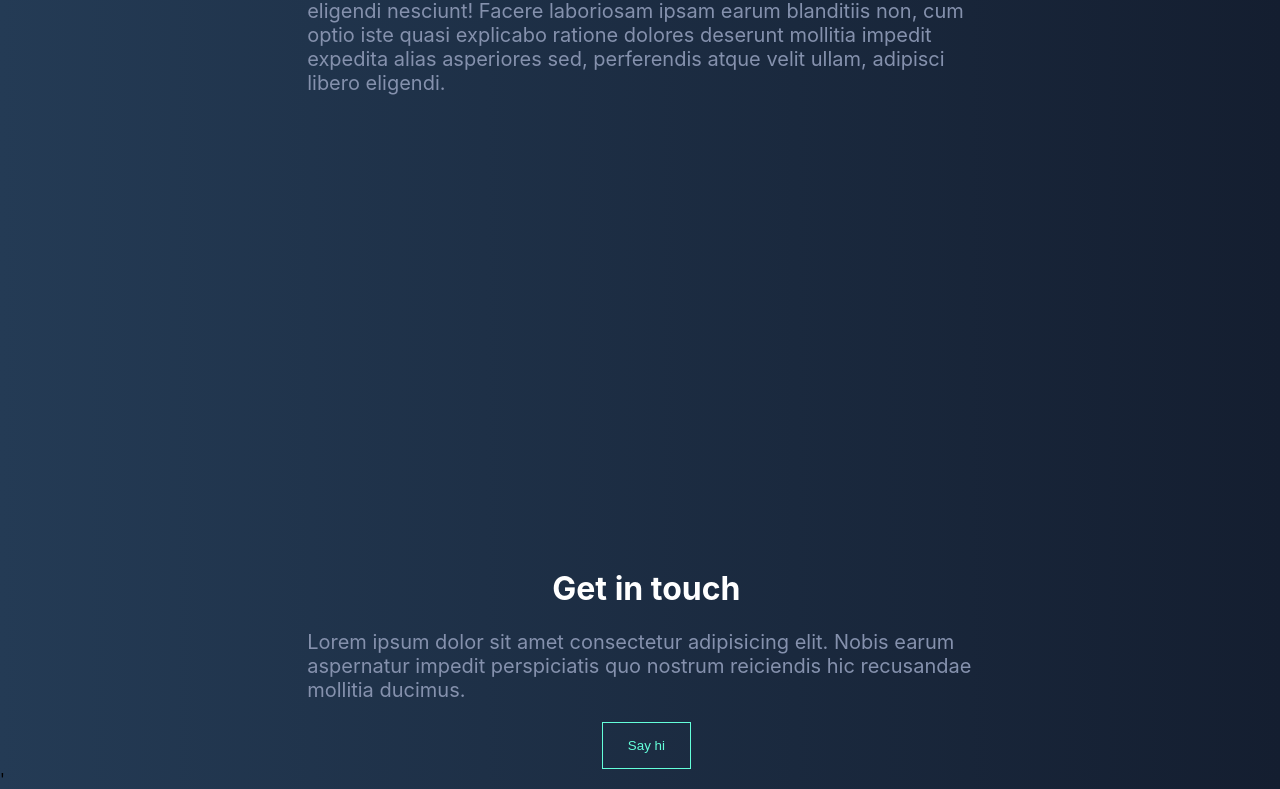
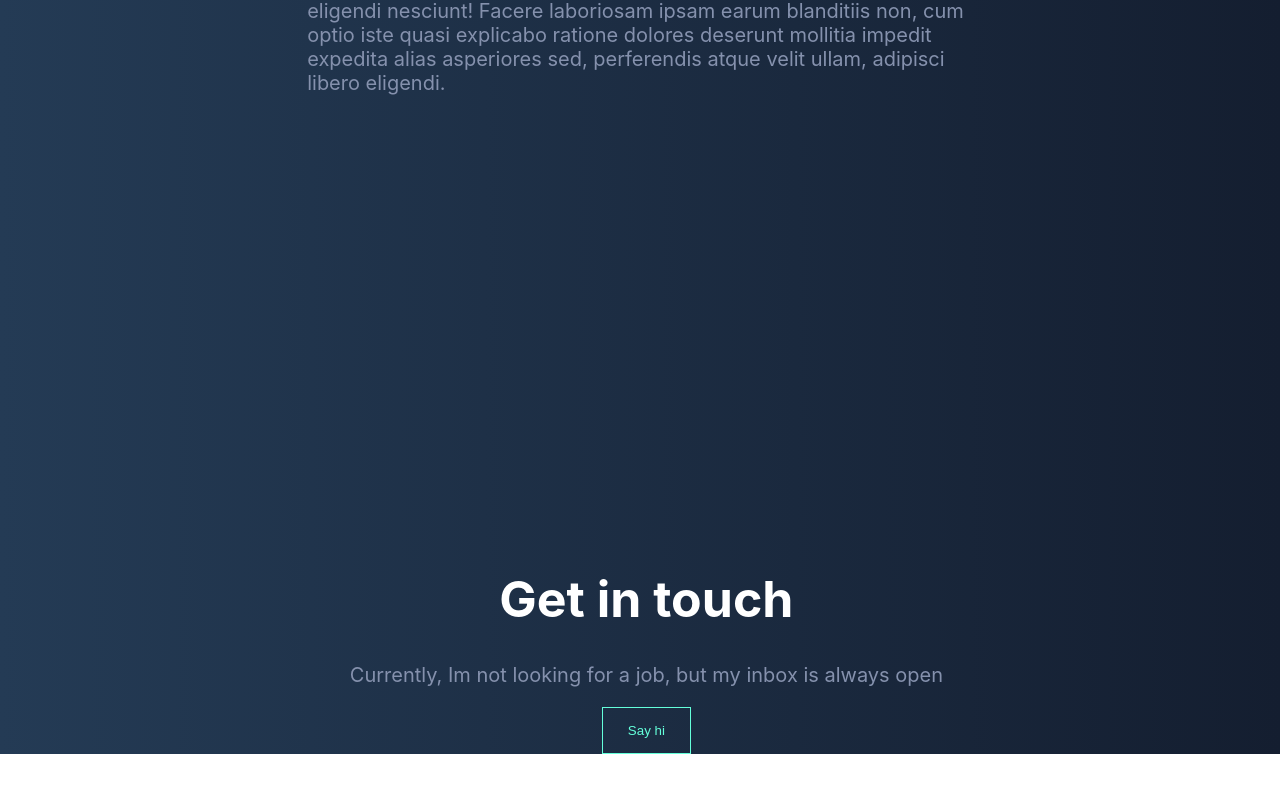
Before and after one commit to shaharluftig/luftig-portfolio, a Next.js app in the folder luftig-portfolio/: page / in a window 1280 px wide. Shown: the part 2020-2809 px from the top of the page. After the commit the page ends 2774 px from the top, so only its background shows below. Built offline with nearby package versions, Linux system fonts and the light colour scheme; no server answers.

Commit message:
fix build errors

```diff
--- a/luftig-portfolio/components/IconFooter.tsx
+++ b/luftig-portfolio/components/IconFooter.tsx
@@ -2,8 +2,8 @@ import GitHubIcon from '@mui/icons-material/GitHub';
 import InstagramIcon from '@mui/icons-material/Instagram';
 import LinkedInIcon from '@mui/icons-material/LinkedIn';
 import { grey, teal } from '@mui/material/colors';
+import config from '../../config';
 import styles from '../styles/IconFooter.module.css';
-import config from '../../config'
 
 const customStyles = {
     icon: {
@@ -18,7 +18,7 @@ const customStyles = {
 
 export default function IconFooter() {
 
-    const handleIconClink = (url: String) => {
+    const handleIconClink = (url: string) => {
         window.open(url)
     }
 
--- a/luftig-portfolio/components/Navbar.tsx
+++ b/luftig-portfolio/components/Navbar.tsx
@@ -26,8 +26,8 @@ export default function Navbar() {
 
 
     return (
-        show &&
         <nav className={styles.container} id="navbar">
+            {show &&
             <div className="nav-content">
                 <ul className={styles.navItems}>
                     <li className={styles.navItem}>
@@ -52,7 +52,7 @@ export default function Navbar() {
                     </li>
 
                 </ul>
-            </div>
+            </div>}
         </nav>
     );
 
--- a/luftig-portfolio/components/sections/Contact.tsx
+++ b/luftig-portfolio/components/sections/Contact.tsx
@@ -8,7 +8,7 @@ export default function Contact() {
     return (
         <div className={styles.container} id="Contact">
             <h1 className={styles.getInTouch}>Get in touch</h1>
-            <p>Lorem ipsum dolor sit amet consectetur adipisicing elit. Nobis earum aspernatur impedit perspiciatis quo nostrum reiciendis hic recusandae mollitia ducimus.</p>
+            <p className={styles.contactText}>Currently, Im not looking for a job, but my inbox is always open</p>
             <button onClick={() => handleEmailButton()} className={styles.emailButton}>
                 Say hi
             </button>
--- a/luftig-portfolio/pages/_app.tsx
+++ b/luftig-portfolio/pages/_app.tsx
@@ -5,7 +5,7 @@ import '../styles/globals.css'
 function MyApp({ Component, pageProps }: AppProps) {
   return <>
     <title>Shahar Luftig</title>
-    <Component {...pageProps} />'
+    <Component {...pageProps} />
   </>
 }
 
--- a/luftig-portfolio/pages/index.tsx
+++ b/luftig-portfolio/pages/index.tsx
@@ -11,7 +11,6 @@ import styles from '../styles/Home.module.css';
 
 
 const Home: NextPage = () => {
-
 
   return (
     <>
--- a/luftig-portfolio/styles/Contact.module.css
+++ b/luftig-portfolio/styles/Contact.module.css
@@ -4,7 +4,12 @@
 
 
 .getInTouch {
+    font-size: 50px;
     color: white;
+    text-align: center;
+}
+
+.contactText {
     text-align: center;
 }
 
```
Also changed, not shown: 1 other file (tests, documents, lock files or other folders).
